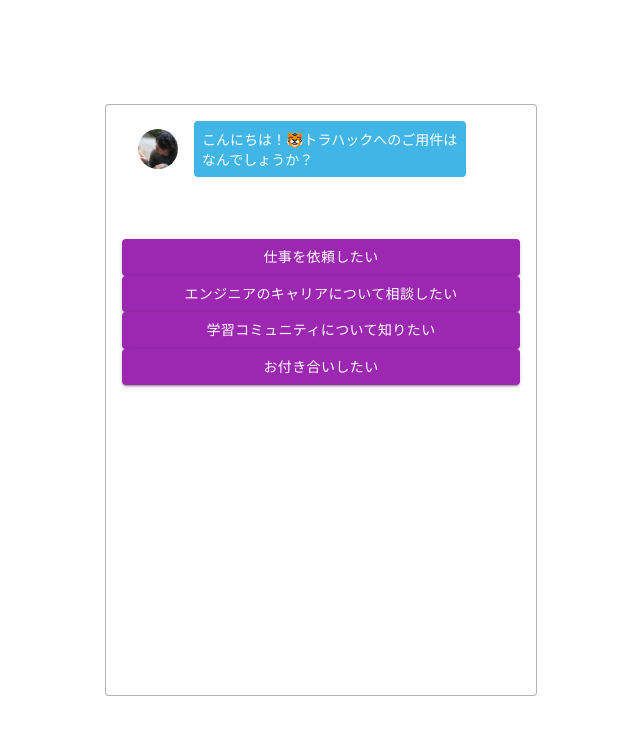
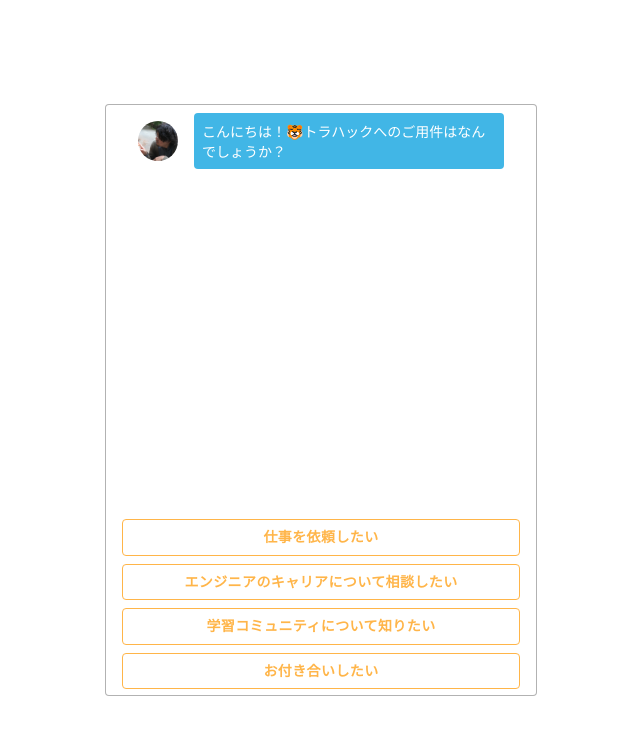
Before and after one commit to rakuda-io/chatbot_by_react_on_firebase, a React (Create React App) app: page / in a window 1280 px wide. Shown: the top 734 px of the page, without its empty margins (319-959 px from the left). Built offline with nearby package versions, Linux system fonts and the light colour scheme.

Commit message:
material-uiスタイル崩れバグ修正

```diff
--- a/package.json
+++ b/package.json
@@ -5,8 +5,12 @@
   "dependencies": {
     "@emotion/react": "^11.5.0",
     "@emotion/styled": "^11.3.0",
+    "@material-ui/core": "^4.12.3",
+    "@material-ui/styles": "^4.11.4",
     "@mui/material": "^5.0.4",
+    "@mui/styled-engine-sc": "^5.0.3",
     "@mui/styles": "^5.0.1",
+    "@mui/system": "^5.0.4",
     "@testing-library/jest-dom": "^5.11.4",
     "@testing-library/react": "^11.1.0",
     "@testing-library/user-event": "^12.1.10",
@@ -14,6 +18,7 @@
     "react": "^17.0.2",
     "react-dom": "^17.0.2",
     "react-scripts": "4.0.3",
+    "styled-components": "^5.3.1",
     "web-vitals": "^1.0.1"
   },
   "scripts": {
--- a/src/components/Answer.jsx
+++ b/src/components/Answer.jsx
@@ -1,11 +1,29 @@
 import React from 'react';
-import Button from '@mui/material/Button';
+import { createStyles, makeStyles } from '@material-ui/core/styles';
+import Button from '@material-ui/core/Button';
+
+const useStyles = makeStyles(() =>
+  createStyles({
+    "button": {
+      borderColor: '#FFB549',
+      color: '#FFB549',
+      fontWeight: 600,
+      marginBottom: '8px',
+      "&:hover": {
+        backgroundColor: '#FFB549',
+        color: '#FFF'
+      },
+    },
+  }),
+);
 
 const Answer = (props) => {
+  const classes = useStyles();
+
   return (
       <Button
-        variant="contained"
-        color="secondary"
+        className={classes.button}
+        variant="outlined"
         onClick={() => props.select(props.content, props.nextId)}
       >
         {props.content}
--- a/src/components/Chats.jsx
+++ b/src/components/Chats.jsx
@@ -1,10 +1,25 @@
 import React from 'react'
-import List from '@mui/material/List';
+import { createStyles, makeStyles } from '@material-ui/core/styles';
+import List from '@material-ui/core/List';
 import { Chat } from './index';
 
+const useStyles = makeStyles(() =>
+  createStyles({
+    "chats": {
+      height: 400,
+      padding: '0',
+      overflow: 'auto'
+    },
+  }),
+);
+
 const Chats = (props) => {
+  const classes = useStyles();
+
   return (
-  <List sx={{ width: '100%', maxWidth: 360, bgcolor: 'background.paper' }}>
+    <List
+      className={classes.chats}
+    >
       {props.chats.map((value, index) => {
         return <Chat text={value.text} type={value.type} key={index.toString()} />
       })}
```
Also changed, not shown: 2 other files (tests, documents, lock files or other folders). Lines whose indentation alone changed are shown as unchanged.
